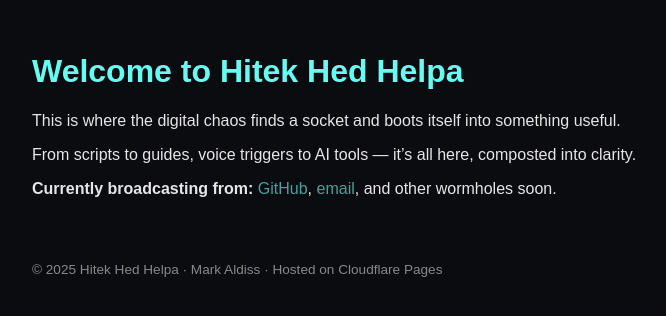
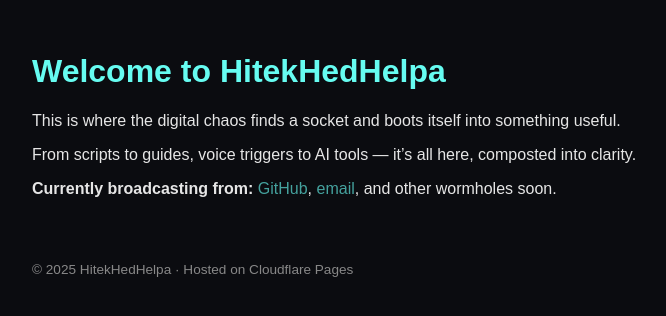
Before and after one commit to markdja/headhelpingtech, a plain HTML site: page index.html in a window 1280 px wide. Shown: the whole page, without its empty margins (208-874 px from the left). Drawn offline with Linux system fonts and the light colour scheme.

Commit message:
Update index.html

```diff
--- a/index.html
+++ b/index.html
@@ -3,7 +3,7 @@
 <head>
   <meta charset="UTF-8" />
   <meta name="viewport" content="width=device-width, initial-scale=1.0"/>
-  <title>Hitek Hed Helpa</title>
+  <title>HitekHedHelpa</title>
   <style>
     body {
       font-family: sans-serif;
@@ -19,7 +19,7 @@
   </style>
 </head>
 <body>
-  <h1>Welcome to Hitek Hed Helpa</h1>
+  <h1>Welcome to HitekHedHelpa</h1>
   <p>This is where the digital chaos finds a socket and boots itself into something useful.</p>
 
   <p>From scripts to guides, voice triggers to AI tools — it’s all here, composted into clarity.</p>
@@ -27,7 +27,7 @@
   <p><strong>Currently broadcasting from:</strong> <a href="https://github.com/markdja">GitHub</a>, <a href="mailto:admin@hitekhedhelpa.com">email</a>, and other wormholes soon.</p>
 
   <footer>
-    &copy; 2025 Hitek Hed Helpa · Mark Aldiss · Hosted on Cloudflare Pages
+    &copy; 2025 HitekHedHelpa · Hosted on Cloudflare Pages
   </footer>
 </body>
 </html>
```
